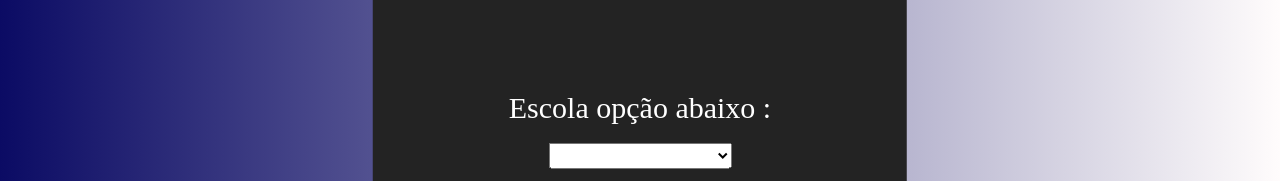
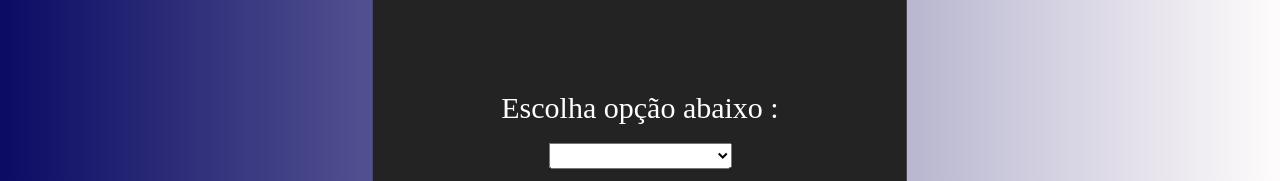
Before and after one commit to fbocpv/projectmetas, a plain HTML site: page index.html in a window 1280 px wide. Shown: the part 123-304 px from the top of the page. Drawn offline with Linux system fonts and the light colour scheme.

Commit message:
Update index.html

```diff
--- a/index.html
+++ b/index.html
@@ -18,7 +18,7 @@
         </div>
         <div class="divoption">
 
-            <label for="">Escola opção abaixo :</label><br><br>
+            <label for="">Escolha opção abaixo :</label><br><br>
             <select id="select">
             <option value=""></option>
             <option value="mqbt" id="mqbt" >MQB TRASEIRO</option>
```
